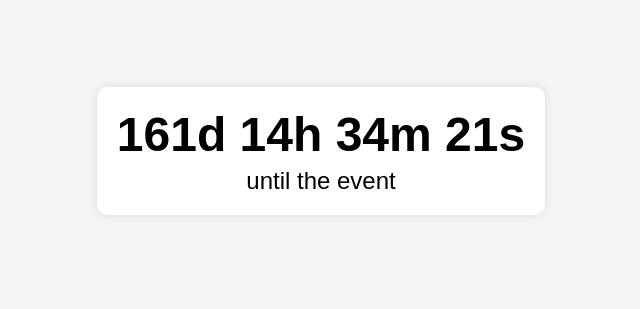
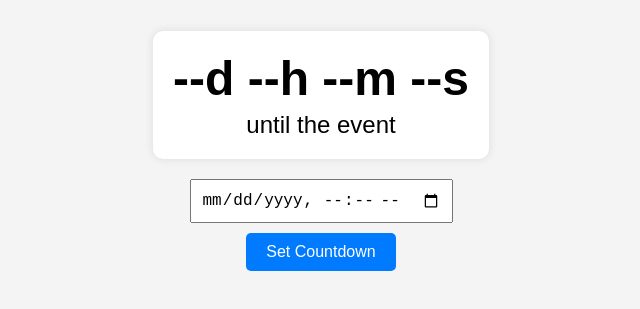
Before and after one commit to neptvnism/Countdown-Widget, a plain HTML site: page index.html in a window 1280 px wide. Shown: the part 249-558 px from the top of the page, without its empty margins (319-959 px from the left). Drawn offline with Linux system fonts and the light colour scheme.

Commit message:
session 2
users can now choose their own date & time

```diff
--- a/index.html
+++ b/index.html
@@ -7,6 +7,7 @@
     <style>
         body {
             display: flex;
+            flex-direction: column;
             justify-content: center;
             align-items: center;
             height: 100vh;
@@ -20,6 +21,7 @@
             padding: 20px;
             border-radius: 10px;
             box-shadow: 0 0 10px rgba(0, 0, 0, 0.1);
+            margin-bottom: 20px;
         }
         .countdown h1 {
             font-size: 48px;
@@ -29,42 +31,72 @@
             font-size: 24px;
             margin: 5px 0 0;
         }
+        .input-container {
+            display: flex;
+            flex-direction: column;
+            align-items: center;
+        }
+        .input-container input {
+            padding: 10px;
+            font-size: 16px;
+            margin-bottom: 10px;
+        }
+        .input-container button {
+            padding: 10px 20px;
+            font-size: 16px;
+            cursor: pointer;
+            background-color: #007bff;
+            color: white;
+            border: none;
+            border-radius: 5px;
+        }
     </style>
 </head>
 <body>
     <div class="countdown">
-        <h1 id="countdown"></h1>
+        <h1 id="countdown">--d --h --m --s</h1>
         <p>until the event</p>
     </div>
+    <div class="input-container">
+        <input type="datetime-local" id="userDate" />
+        <button onclick="setCountdown()">Set Countdown</button>
+    </div>
     <script>
-        // Set the date we're counting down to
-        var countDownDate = new Date("Dec 31, 2024 23:59:59").getTime();
+        var x; // Interval variable
+
+        function setCountdown() {
+            var userDate = document.getElementById('userDate').value;
+            var countDownDate = new Date(userDate).getTime();
+
+            if (isNaN(countDownDate)) {
+                alert('Please select a valid date and time.');
+                return;
+            }
+
+            // Clear previous interval if exists
+            if (x) {
+                clearInterval(x);
+            }
 
             // Update the count down every 1 second
-        var x = setInterval(function() {
-
-            // Get today's date and time
+            x = setInterval(function() {
                 var now = new Date().getTime();
-
-            // Find the distance between now and the count down date
                 var distance = countDownDate - now;
 
-            // Time calculations for days, hours, minutes and seconds
                 var days = Math.floor(distance / (1000 * 60 * 60 * 24));
                 var hours = Math.floor((distance % (1000 * 60 * 60 * 24)) / (1000 * 60 * 60));
                 var minutes = Math.floor((distance % (1000 * 60 * 60)) / (1000 * 60));
                 var seconds = Math.floor((distance % (1000 * 60)) / 1000);
 
-            // Output the result in an element with id="countdown"
                 document.getElementById("countdown").innerHTML = days + "d " + hours + "h "
                 + minutes + "m " + seconds + "s ";
 
-            // If the count down is over, write some text
                 if (distance < 0) {
                     clearInterval(x);
                     document.getElementById("countdown").innerHTML = "EXPIRED";
                 }
             }, 1000);
+        }
     </script>
 </body>
 </html>
```
Lines whose indentation alone changed are shown as unchanged.
